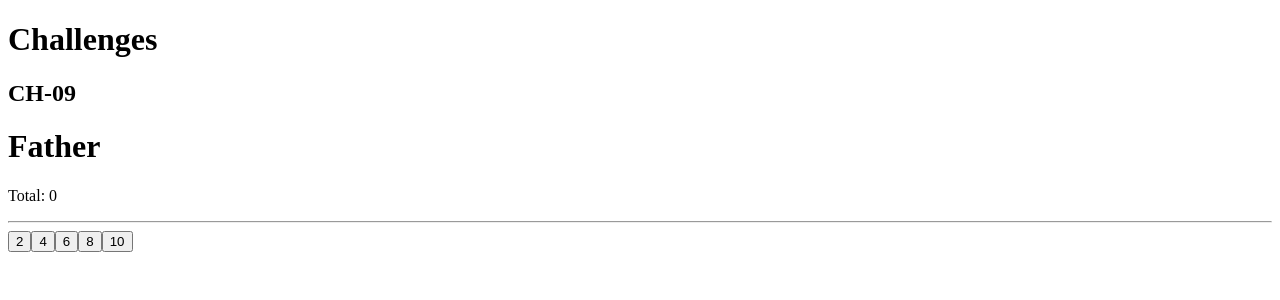
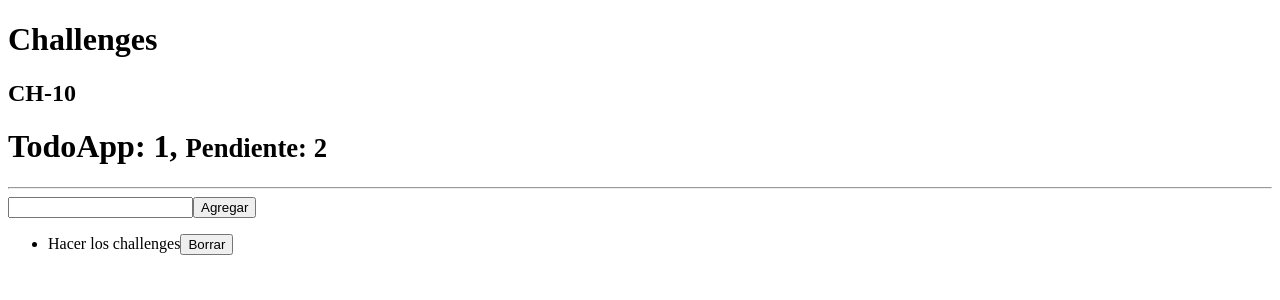
Before and after one commit to nicksiuxs/Challenges, a React (Vite) app in the folder React/: page / in a window 1280 px wide. Shown: the top 300 px of the page. Built offline with nearby package versions, Linux system fonts and the light colour scheme.

Commit message:
ch-10: add challenge 10

```diff
--- a/React/src/App.jsx
+++ b/React/src/App.jsx
@@ -1,13 +1,12 @@
-import Memorize from "./components/MemorizeApp/Memorize"
-import Father from "./components/RerenderApp/Father"
+import TodoApp from "./components/TodoApp/TodoApp"
 
 function App() {
 
   return (
     <div>
       <h1>Challenges</h1>
-      <h2>CH-09</h2>
-      <Father />
+      <h2>CH-10</h2>
+      <TodoApp />
     </div>
   )
 }
--- /dev/null
+++ b/React/src/components/TodoApp/TodoAdd.jsx
@@ -0,0 +1,23 @@
+import React from 'react'
+
+const TodoAdd = ({ onNewTodo }) => {
+
+    const handleOnSubmit = (e) => {
+        e.preventDefault()
+        const newTodo = {
+            id: new Date().getTime(),
+            description: "Hacer proyecto",
+            done: false
+        }
+        onNewTodo(newTodo)
+    }
+
+    return (
+        <form onSubmit={handleOnSubmit}>
+            <input type="text" />
+            <button type='submit'>Agregar</button>
+        </form>
+    )
+}
+
+export default TodoAdd
--- /dev/null
+++ b/React/src/components/TodoApp/TodoApp.jsx
@@ -0,0 +1,34 @@
+
+import React, { useReducer } from 'react'
+import { TodoReducer } from './todoReducers';
+import TodoList from './TodoList';
+import TodoAdd from './TodoAdd';
+
+const initialState = [
+    {
+        id: new Date().getTime(),
+        description: "Hacer los challenges",
+        done: false
+    }
+];
+
+const TodoApp = () => {
+    const [todos, dispatchTodos] = useReducer(TodoReducer, initialState)
+
+    const handleAddTodo = (todo) => {
+        dispatchTodos({ type: "ADD", payload: todo })
+    }
+
+    return (
+        <>
+            <h1>TodoApp: {todos.length}, <small>Pendiente: 2</small></h1>
+            <hr />
+            <div>
+                <TodoAdd onNewTodo={handleAddTodo} />
+                <TodoList todos={todos} />
+            </div>
+        </>
+    )
+}
+
+export default TodoApp
--- /dev/null
+++ b/React/src/components/TodoApp/TodoItem.jsx
@@ -0,0 +1,12 @@
+import React from 'react'
+
+const TodoItem = ({ todo }) => {
+    return (
+        <li>
+            <span>{todo.description}</span>
+            <button>Borrar</button>
+        </li>
+    )
+}
+
+export default TodoItem
--- /dev/null
+++ b/React/src/components/TodoApp/TodoList.jsx
@@ -0,0 +1,14 @@
+import React from 'react'
+import TodoItem from './TodoItem'
+
+const TodoList = ({ todos = [] }) => {
+    return (
+        <ul>
+            {
+                todos.map((todo => <TodoItem key={todo.id} todo={todo} />))
+            }
+        </ul>
+    )
+}
+
+export default TodoList
--- /dev/null
+++ b/React/src/components/TodoApp/todoReducers.js
@@ -0,0 +1,14 @@
+const TodoReducer = (initialState, action) => {
+
+    switch (action.type) {
+        case "ABC":
+            throw new Error("action notyet implemeneted");
+            break;
+        case "ADD":
+            return [...initialState, action.payload]
+        default:
+            return initialState;
+    }
+}
+
+export { TodoReducer }
```
Also changed, not shown: 1 other file (tests, documents, lock files or other folders).
